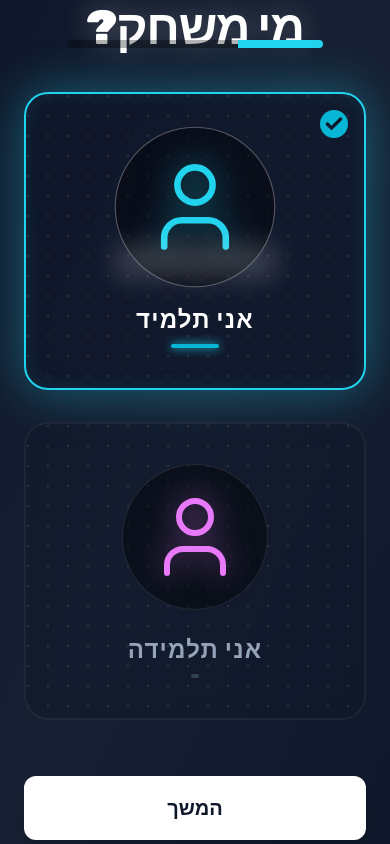
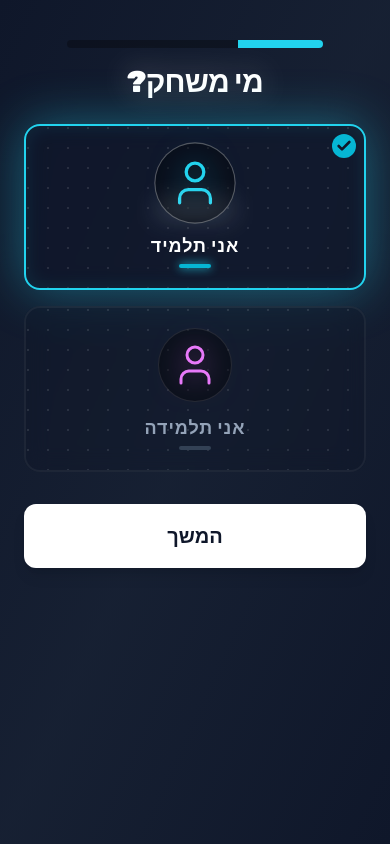
Before and after one commit to alongerber/ADAD, a React (Vite) app: page / in a window 390 px wide. Built offline with nearby package versions, Linux system fonts and the light colour scheme.

Commit message:
Fix mobile responsiveness in OnboardingWizard
- Container now scrollable on mobile (overflow-y-auto)
- Gender cards smaller on mobile (p-5, smaller icons)
- Reduced gaps for mobile screens
- Button now accessible on small screens

```diff
--- a/src/components/onboarding/OnboardingWizard.tsx
+++ b/src/components/onboarding/OnboardingWizard.tsx
@@ -34,7 +34,7 @@ export const OnboardingWizard: React.FC = () => {
   const activeTheme = THEME_CONFIG[tempProfile.theme];
 
   return (
-    <div className={`fixed inset-0 w-full h-full ${activeTheme.bg} transition-colors duration-700 overflow-hidden flex flex-col items-center justify-center p-6`} dir="rtl">
+    <div className={`fixed inset-0 w-full h-full ${activeTheme.bg} transition-colors duration-700 overflow-y-auto flex flex-col items-center justify-start md:justify-center p-4 pt-16 pb-8`} dir="rtl">
 
       {/* Background Ambience */}
       <div className={`absolute top-0 left-0 w-full h-full bg-gradient-to-br ${activeTheme.bgGradient} opacity-50 pointer-events-none`} />
@@ -57,11 +57,11 @@ export const OnboardingWizard: React.FC = () => {
             initial={{ opacity: 0, x: -50 }}
             animate={{ opacity: 1, x: 0 }}
             exit={{ opacity: 0, x: 50 }}
-            className="z-10 flex flex-col items-center gap-10 w-full max-w-3xl"
+            className="z-10 flex flex-col items-center gap-6 md:gap-10 w-full max-w-3xl"
           >
-            <h1 className="text-5xl font-black text-white drop-shadow-[0_0_15px_rgba(255,255,255,0.3)] tracking-tight">מי משחק?</h1>
+            <h1 className="text-3xl md:text-5xl font-black text-white drop-shadow-[0_0_15px_rgba(255,255,255,0.3)] tracking-tight">מי משחק?</h1>
 
-            <div className="flex flex-col md:flex-row gap-8 w-full justify-center">
+            <div className="flex flex-col gap-4 md:flex-row md:gap-8 w-full justify-center px-2">
               <GenderCard
                 label="אני תלמיד"
                 icon={<User strokeWidth={1.5} />}
@@ -78,7 +78,7 @@ export const OnboardingWizard: React.FC = () => {
               />
             </div>
 
-            <div className="w-full max-w-md mt-4">
+            <div className="w-full max-w-md mt-2 md:mt-4 px-2">
                <NavButton onClick={handleNext} active={true} theme={tempProfile.theme} label="המשך" />
             </div>
           </motion.div>
@@ -213,7 +213,7 @@ const GenderCard: React.FC<GenderCardProps> = ({ label, icon, selected, onClick,
       whileTap={{ scale: 0.98 }}
       onClick={onClick}
       className={`
-        relative flex-1 flex flex-col items-center justify-center gap-6 p-10 rounded-3xl border-2 transition-all duration-300 backdrop-blur-md overflow-hidden group min-w-[200px]
+        relative flex-1 flex flex-col items-center justify-center gap-3 md:gap-6 p-5 md:p-10 rounded-2xl md:rounded-3xl border-2 transition-all duration-300 backdrop-blur-md overflow-hidden group min-w-[140px] md:min-w-[200px]
         bg-slate-900/40
         ${selected ? `${selectedBorder} ${selectedGlow} bg-slate-900/60` : `border-white/5 hover:${borderColor} hover:${glowColor} hover:bg-slate-900/50`}
       `}
@@ -223,11 +223,11 @@ const GenderCard: React.FC<GenderCardProps> = ({ label, icon, selected, onClick,
 
       {/* Icon Container */}
       <div className={`
-        relative z-10 p-6 rounded-full bg-black/40 border border-white/10 transition-all duration-500
+        relative z-10 p-3 md:p-6 rounded-full bg-black/40 border border-white/10 transition-all duration-500
         ${selected ? 'scale-110 border-white/30' : 'group-hover:scale-110 group-hover:border-white/20'}
       `}>
-         <div className={`w-24 h-24 ${textColor} ${iconDropShadow} transition-all duration-300`}>
-             {React.cloneElement(icon as React.ReactElement<any>, { size: 96 })}
+         <div className={`w-12 h-12 md:w-24 md:h-24 ${textColor} ${iconDropShadow} transition-all duration-300`}>
+             {React.cloneElement(icon as React.ReactElement<any>, { className: 'w-full h-full' })}
          </div>
 
          {/* Animated Scan Line */}
@@ -241,11 +241,11 @@ const GenderCard: React.FC<GenderCardProps> = ({ label, icon, selected, onClick,
       </div>
 
       {/* Label */}
-      <div className="z-10 flex flex-col items-center gap-2">
-          <span className={`text-2xl font-black tracking-wider uppercase transition-colors duration-300 ${selected ? 'text-white' : 'text-slate-400 group-hover:text-white'}`}>
+      <div className="z-10 flex flex-col items-center gap-1 md:gap-2">
+          <span className={`text-lg md:text-2xl font-black tracking-wider uppercase transition-colors duration-300 ${selected ? 'text-white' : 'text-slate-400 group-hover:text-white'}`}>
             {label}
           </span>
-          <div className={`h-1 w-12 rounded-full transition-all duration-300 ${selected ? (isCyan ? 'bg-cyan-500 shadow-[0_0_10px_rgba(34,211,238,1)]' : 'bg-fuchsia-500 shadow-[0_0_10px_rgba(232,121,249,1)]') : 'bg-slate-700 w-2'}`} />
+          <div className={`h-1 w-8 md:w-12 rounded-full transition-all duration-300 ${selected ? (isCyan ? 'bg-cyan-500 shadow-[0_0_10px_rgba(34,211,238,1)]' : 'bg-fuchsia-500 shadow-[0_0_10px_rgba(232,121,249,1)]') : 'bg-slate-700 w-2'}`} />
       </div>
 
       {/* Selection Checkmark */}
@@ -253,9 +253,9 @@ const GenderCard: React.FC<GenderCardProps> = ({ label, icon, selected, onClick,
         <motion.div
             initial={{ scale: 0 }}
             animate={{ scale: 1 }}
-            className={`absolute top-4 right-4 p-1 rounded-full ${isCyan ? 'bg-cyan-500 text-slate-900' : 'bg-fuchsia-500 text-slate-900'}`}
+            className={`absolute top-2 right-2 md:top-4 md:right-4 p-1 rounded-full ${isCyan ? 'bg-cyan-500 text-slate-900' : 'bg-fuchsia-500 text-slate-900'}`}
         >
-            <Check size={20} strokeWidth={4} />
+            <Check size={16} className="md:w-5 md:h-5" strokeWidth={4} />
         </motion.div>
       )}
     </motion.button>
```
